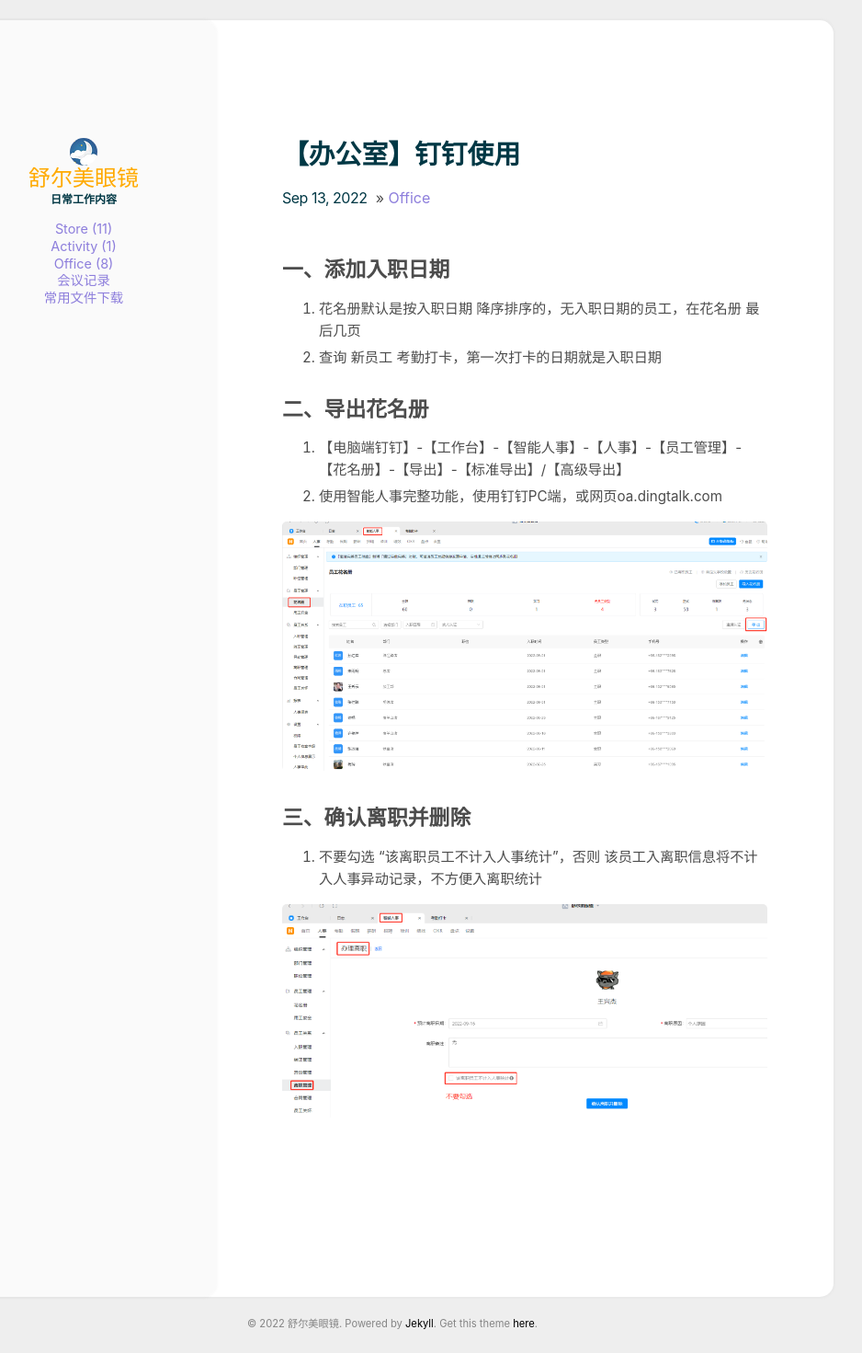
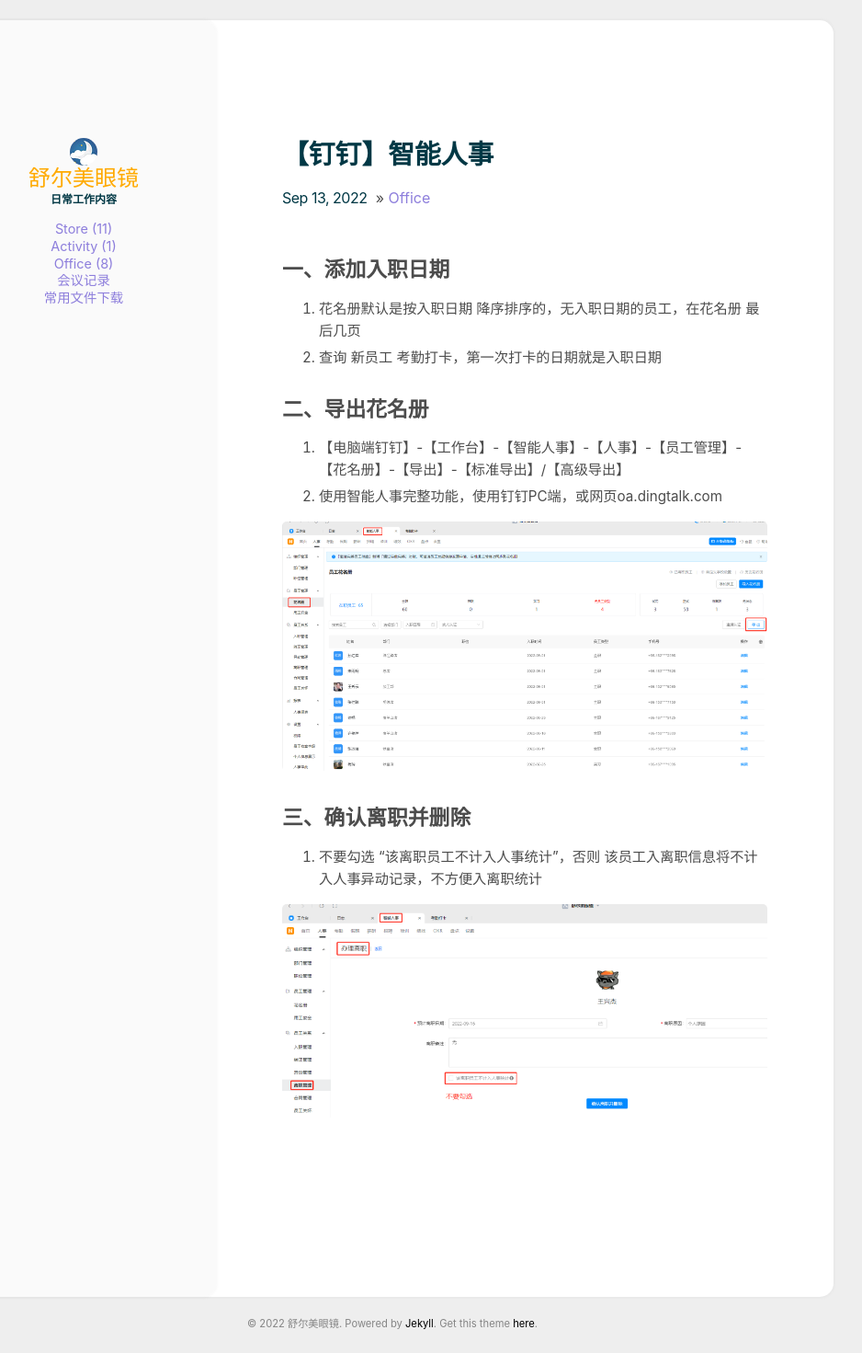
Before and after one commit to cuihuanhuan/cuihuanhuan.github.io, a Jekyll site: the page built from _posts/2022-09-13-【钉钉】智能人事.md, in a window 1280 px wide. Shown: the whole page at 92% size, without its empty margins (213-1151 px from the left). Built offline with Jekyll 4.4.1, drawn with Linux system fonts in a browser that asks for light colours.

Commit message:
Update 2022-09-13-【钉钉】智能人事.md

```diff
--- a/_posts/2022-09-13-【钉钉】智能人事.md
+++ b/_posts/2022-09-13-【钉钉】智能人事.md
@@ -1,6 +1,6 @@
 ---
 layout: post
-title: 【办公室】钉钉使用
+title: 【钉钉】智能人事
 category: Office
 ---
 
```
